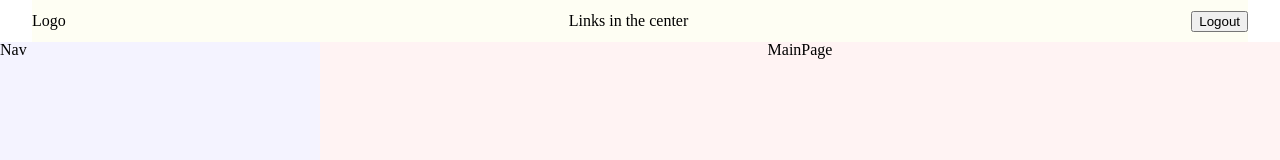
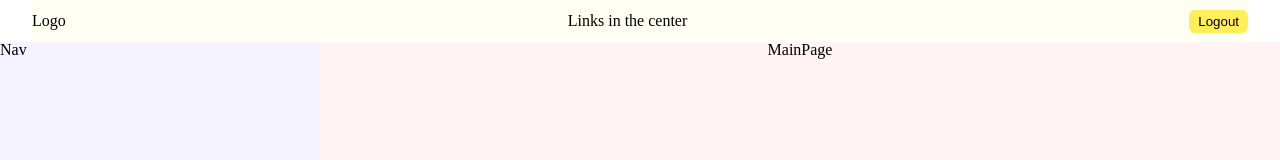
Before and after one commit to sashulinator/react-vite-i18n-template, a React (Vite) app: page /main in a window 1280 px wide. Shown: the top 160 px of the page. Built offline with nearby package versions, Linux system fonts and the light colour scheme.

Commit message:
[Button] Поигрался со стилями

```diff
--- a/package.json
+++ b/package.json
@@ -46,6 +46,7 @@
     "react-i18next": "11.15.3",
     "react-query": "3.39.3",
     "react-router-dom": "6.8.0",
+    "sass": "1.57.1",
     "ts-jest": "28.0.1",
     "typescript": "4.9.4",
     "unocss": "^0.49.1",
--- a/src/pages/login/login.tsx
+++ b/src/pages/login/login.tsx
@@ -1,5 +1,7 @@
 import { FormEvent } from 'react'
 import { useNavigate } from 'react-router'
+
+import Button from '@/ui/button'
 
 export default function LoginPage(): JSX.Element {
   const navigate = useNavigate()
@@ -17,7 +19,7 @@ export default function LoginPage(): JSX.Element {
             <input id='password' name='password' />
           </div>
           <div className='w-20rem flex flex-col m-4'>
-            <button>Submit</button>
+            <Button>Submit</Button>
           </div>
         </form>
       </div>
--- /dev/null
+++ b/src/ui/button/index.ts
@@ -0,0 +1,2 @@
+export { default } from './ui/button'
+export * from './ui/button'
--- /dev/null
+++ b/src/ui/button/ui/button.scss
@@ -0,0 +1,10 @@
+[data-x='Button'] {
+  outline: 0;
+  border: 0.2rem solid rgb(255, 238, 87);
+  background-color: rgb(255, 238, 87);
+  border-radius: 0.4rem;
+
+  &:focus {
+    box-shadow: 0 0 0 0.2rem rgb(74, 40, 225);
+  }
+}
--- /dev/null
+++ b/src/ui/button/ui/button.tsx
@@ -0,0 +1,17 @@
+import './button.scss'
+
+import c from 'clsx'
+
+import { AnyDictionary } from '@/utils/dictionary'
+
+export interface ButtonProps extends React.ButtonHTMLAttributes<HTMLButtonElement>, AnyDictionary {
+  className?: undefined | string
+}
+
+export default function Button(props: ButtonProps): JSX.Element {
+  return (
+    <button data-x='Button' className={c(props.className)} {...props}>
+      {props.children}
+    </button>
+  )
+}
--- a/src/ui/header/header.tsx
+++ b/src/ui/header/header.tsx
@@ -1,3 +1,4 @@
+import Button from '../button'
 import React from 'react'
 import { useNavigate } from 'react-router-dom'
 
@@ -11,7 +12,7 @@ export default function Header(): JSX.Element {
     <header className='flex items-center justify-between mr-2rem ml-2rem'>
       <div>Logo</div>
       <div>Links in the center</div>
-      <button onClick={() => navigate('/login')}>Logout</button>
+      <Button onClick={() => navigate('/login')}>Logout</Button>
     </header>
   )
 }
```
Also changed, not shown: 1 other file (tests, documents, lock files or other folders).
